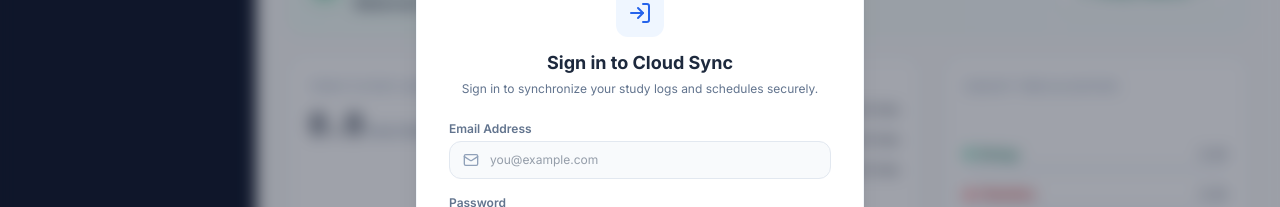
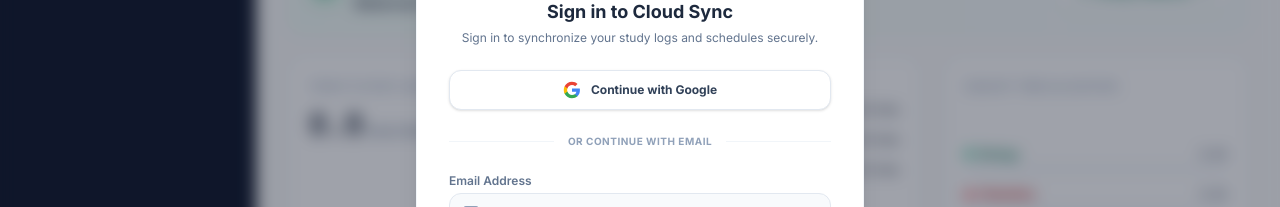
Before and after one commit to siddharthtrived7777-lang/Neet, a React (Vite) app: page / in a window 1280 px wide. Both pictures are taken after a click on the button "Enable Cloud Sync". Shown: the part 588-795 px from the top of the page. Built offline with nearby package versions, Linux system fonts and the light colour scheme; no server answers; the database is empty.

Commit message:
feat(auth): implement Google Sign-In for authentication
Add Google authentication provider support to AuthModal to provide users with a faster, more convenient login experience.

```diff
--- a/src/components/AuthModal.tsx
+++ b/src/components/AuthModal.tsx
@@ -2,10 +2,13 @@
 import {
   signInWithEmailAndPassword,
   createUserWithEmailAndPassword,
-  signOut
+  signOut,
+  signInWithPopup,
+  GoogleAuthProvider
 } from 'firebase/auth';
 import { auth } from '../firebase';
 import { X, Lock, Mail, UserPlus, LogIn, AlertCircle, RefreshCw } from 'lucide-react';
+import { triggerToast } from '../utils';
 
 interface AuthModalProps {
   isOpen: boolean;
@@ -22,6 +25,31 @@
   const [loading, setLoading] = useState(false);
 
   if (!isOpen) return null;
+
+  const handleGoogleSignIn = async () => {
+    setError('');
+    setLoading(true);
+    try {
+      const provider = new GoogleAuthProvider();
+      const userCredential = await signInWithPopup(auth, provider);
+      triggerToast('Successfully signed in with Google!', 'success');
+      onAuthSuccess(userCredential.user.uid);
+      onClose();
+    } catch (err: any) {
+      console.error(err);
+      if (err.code === 'auth/popup-blocked') {
+        setError('Popup was blocked by your browser. Please allow popups or try again.');
+      } else if (err.code === 'auth/cancelled-popup-request') {
+        setError('Sign-in popup was closed before completing. Please try again.');
+      } else if (err.code === 'auth/operation-not-allowed') {
+        setError('Google Sign-In is not enabled in your Firebase console. Please go to Firebase Console > Build > Authentication > Sign-in method, and enable "Google"!');
+      } else {
+        setError(err.message || 'An error occurred during Google authentication.');
+      }
+    } finally {
+      setLoading(false);
+    }
+  };
 
   const handleSubmit = async (e: React.FormEvent) => {
     e.preventDefault();
@@ -59,6 +87,8 @@
         setError('An account with this email already exists.');
       } else if (err.code === 'auth/invalid-email') {
         setError('Please enter a valid email address.');
+      } else if (err.code === 'auth/operation-not-allowed') {
+        setError('Email/Password provider is not enabled in your Firebase console. Please go to Firebase Console > Build > Authentication > Sign-in method, and enable "Email/Password"!');
       } else {
         setError(err.message || 'An error occurred during authentication.');
       }
@@ -110,6 +140,47 @@
             <span>{error}</span>
           </div>
         )}
+
+        {/* Google Sign-In Button */}
+        <div className="mb-4">
+          <button
+            type="button"
+            disabled={loading}
+            onClick={handleGoogleSignIn}
+            className="w-full flex items-center justify-center gap-2.5 py-2.5 bg-white hover:bg-slate-50 text-slate-700 font-bold text-xs border border-slate-200 hover:border-slate-300 rounded-xl shadow-sm hover:shadow transition-all disabled:opacity-50 cursor-pointer"
+          >
+            {loading ? (
+              <RefreshCw className="w-4 h-4 animate-spin text-slate-500" />
+            ) : (
+              <svg className="w-4.5 h-4.5 shrink-0" viewBox="0 0 24 24">
+                <path
+                  fill="#4285F4"
+                  d="M22.56 12.25c0-.78-.07-1.53-.2-2.25H12v4.26h5.92c-.26 1.37-1.04 2.53-2.21 3.31v2.77h3.57c2.08-1.92 3.28-4.74 3.28-8.09z"
+                />
+                <path
+                  fill="#34A853"
+                  d="M12 23c2.97 0 5.46-.98 7.28-2.66l-3.57-2.77c-.98.66-2.23 1.06-3.71 1.06-2.86 0-5.29-1.93-6.16-4.53H2.18v2.84C3.99 20.53 7.7 23 12 23z"
+                />
+                <path
+                  fill="#FBBC05"
+                  d="M5.84 14.09c-.22-.66-.35-1.36-.35-2.09s.13-1.43.35-2.09V7.06H2.18C1.43 8.55 1 10.22 1 12s.43 3.45 1.18 4.94l3.66-2.85z"
+                />
+                <path
+                  fill="#EA4335"
+                  d="M12 5.38c1.62 0 3.06.56 4.21 1.64l3.15-3.15C17.45 2.09 14.97 1 12 1 7.7 1 3.99 3.47 2.18 7.06l3.66 2.85c.87-2.6 3.3-4.53 6.16-4.53z"
+                />
+              </svg>
+            )}
+            <span>Continue with Google</span>
+          </button>
+        </div>
+
+        {/* Separator */}
+        <div className="relative flex py-2 items-center mb-4">
+          <div className="flex-grow border-t border-slate-100"></div>
+          <span className="flex-shrink mx-3.5 text-[10px] text-slate-400 font-bold uppercase tracking-wider">or continue with email</span>
+          <div className="flex-grow border-t border-slate-100"></div>
+        </div>
 
         <form onSubmit={handleSubmit} className="space-y-4">
           {/* Email */}
```
